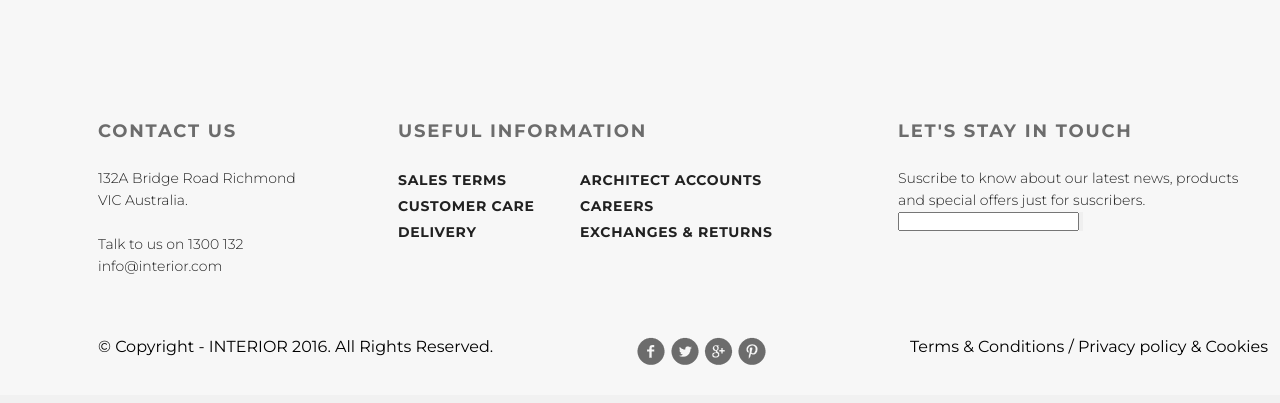
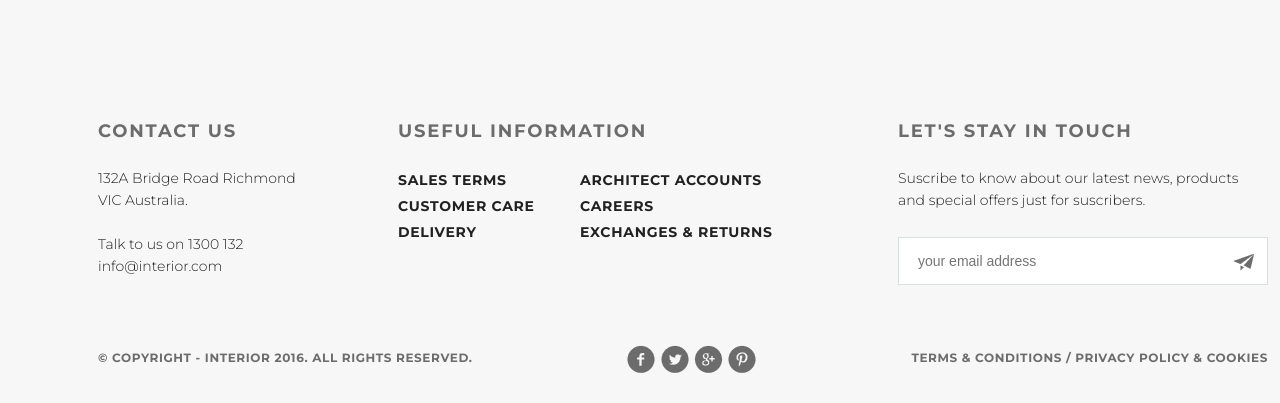
Before and after one commit to scripatch/GB_Learning, a PHP site: page / in a window 1280 px wide; the page is wider, and only the part inside the window is pictured. Shown: the part 5245-5648 px from the top of that part. Before the commit the page ends 5610 px from the top of that part, so only its background shows below. Run offline with PHP 8.4, Linux system fonts and the light colour scheme.

Commit message:
final release of main page

```diff
--- a/HW6/index.html
+++ b/HW6/index.html
@@ -195,8 +195,8 @@
                     <p class="info_text">Suscribe to know about our latest news, products and special offers just for
                         suscribers.</p>
                     <form action="" class="email">
-                        <input type="email" name="" id="" class="email_text"><input type="button" value=""
-                            class="email_btn">
+                        <input type="email" name="" id="" class="email_text" placeholder="your email address">
+                        <input type="button" value="" class="email_btn">
                     </form>
                 </div>
             </div>
--- a/HW6/style.css
+++ b/HW6/style.css
@@ -485,4 +485,45 @@ body {
 
 .copy_text {
     margin-top: 0px;
+    color: #6c6c6c;
+    font-size: 12px;
+    font-weight: 700;
+    line-height: 26px;
+    text-transform: uppercase;
+    letter-spacing: 0.6px;
 }
+
+.email {
+    margin-top: 26px;
+    display: flex;
+}
+
+.email_text {
+    width: 288px;
+    height: 46px;
+    border: 1px solid #d9dee1;
+    background-color: #ffffff;
+    border-right: none;
+    padding-left: 19px;
+    padding-right: 19px;
+    color: #6c6c6c;
+    font-size: 14px;
+    font-weight: 300;
+    line-height: 22px;
+}
+
+.email_text:placeholder {
+    font-family: 'Montserrat';
+}
+
+.email_btn {
+    background-image: url(img/send.png);
+    background-repeat: no-repeat;
+    background-position: 12px 16px;
+    height: 48px;
+    width: 48px;
+    border: 1px solid #d9dee1;
+    background-color: #ffffff;
+    border-left: none;
+
+}
```
Also changed, not shown: HW6/img/send.png (added).
